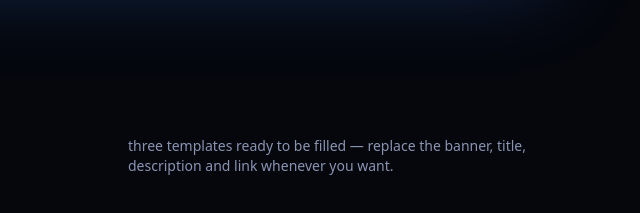
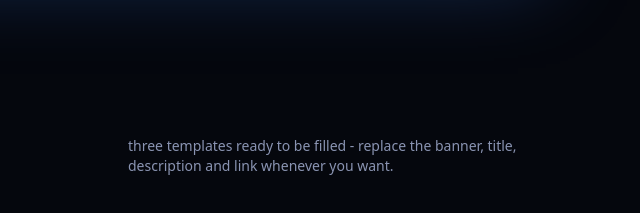
Before and after one commit to OkamiCoder/Okami-s-Web-Site, a plain HTML site: page index.html in a window 1280 px wide. Shown: the part 1020-1233 px from the top of the page, 640-1280 px from the left. Drawn offline with nearby package versions, Linux system fonts and the light colour scheme; animation ran at ten frames a second; a small style sheet from the web is missing.

Commit message:
Update index.html

```diff
--- a/index.html
+++ b/index.html
@@ -108,7 +108,7 @@
         <h2 class="section mt-3">Projects</h2>
       </div>
       <p class="text-[color:var(--muted)] text-sm max-w-md">
-        three templates ready to be filled — replace the banner, title, description and link whenever you want.
+        three templates ready to be filled - replace the banner, title, description and link whenever you want.
       </p>
     </div>
 
```
